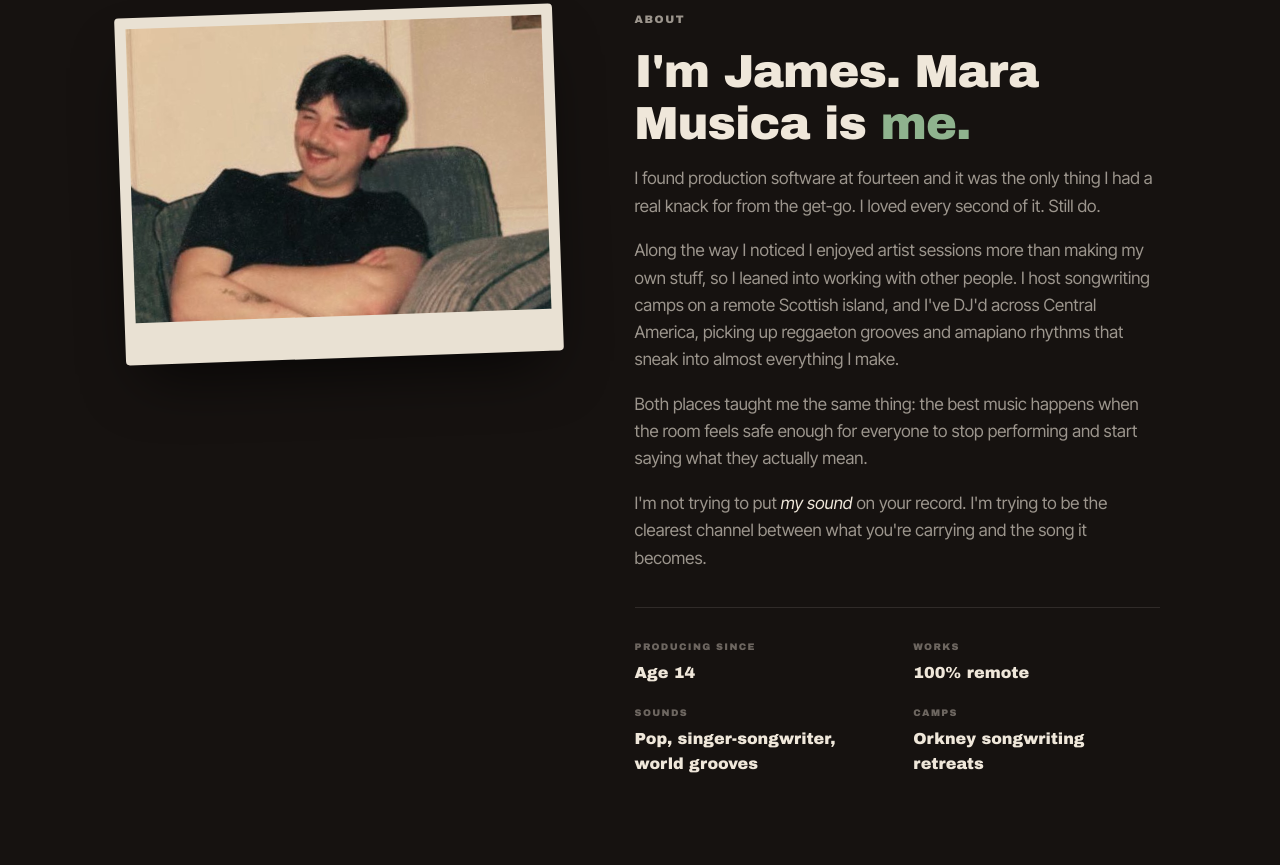
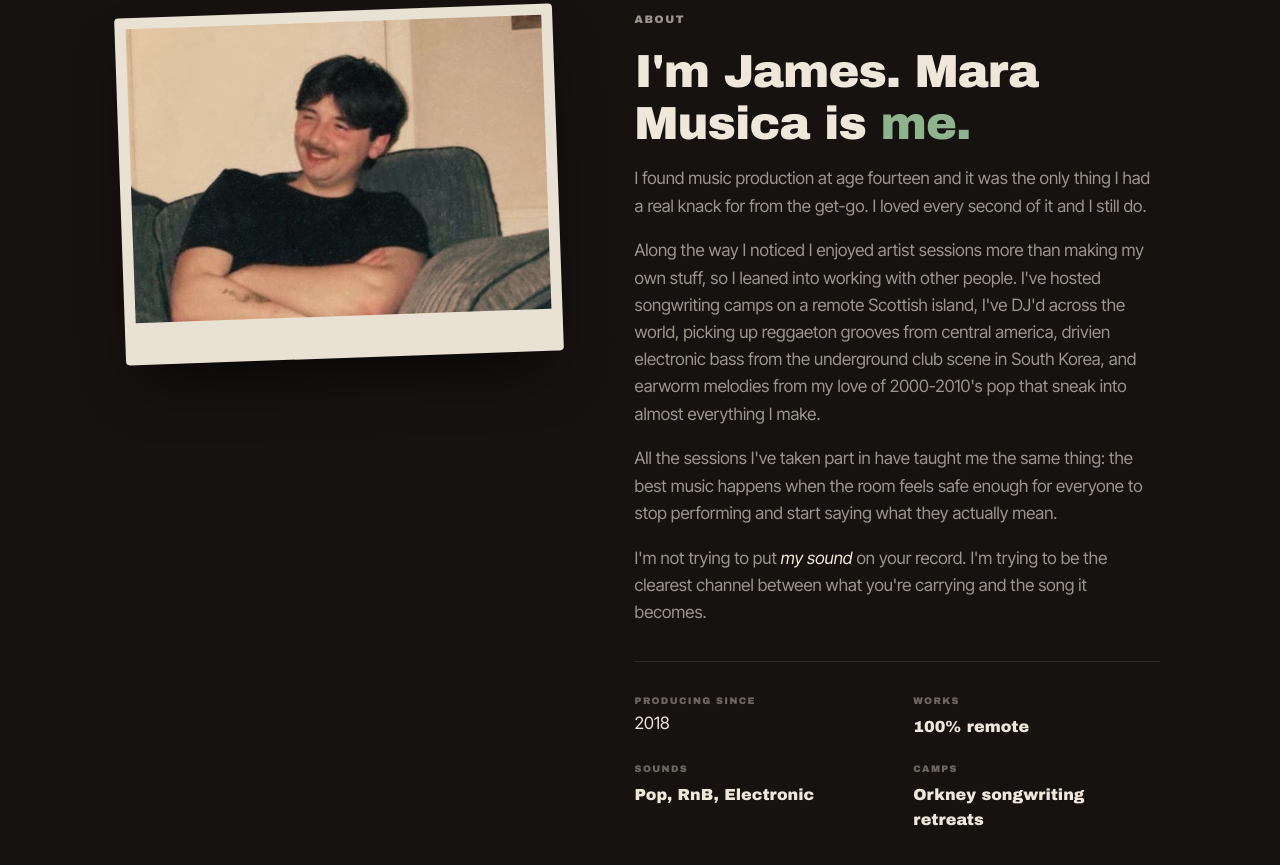
Before and after one commit to jswalker0311/Mara-Musica, a plain HTML site: page index.html in a window 1280 px wide. Shown: the part 4501-5366 px from the top of the page. Drawn offline with Linux system fonts and the light colour scheme; a web font is replaced by a local one.

Commit message:
Revise about section and update facts in index.html
Updated personal description and facts section for clarity and detail.

```diff
--- a/index.html
+++ b/index.html
@@ -173,15 +173,15 @@
         <div class="about__text">
           <p class="eyebrow">About</p>
           <h2 class="h2">I'm James. Mara Musica is <span class="hl">me.</span></h2>
-          <p>I found production software at fourteen and it was the only thing I had a real knack for from the get-go. I loved every second of it. Still do.</p>
-          <p>Along the way I noticed I enjoyed artist sessions more than making my own stuff, so I leaned into working with other people. I host songwriting camps on a remote Scottish island, and I've DJ'd across Central America, picking up reggaeton grooves and amapiano rhythms that sneak into almost everything I make.</p>
-          <p>Both places taught me the same thing: the best music happens when the room feels safe enough for everyone to stop performing and start saying what they actually mean.</p>
+          <p>I found music production at age fourteen and it was the only thing I had a real knack for from the get-go. I loved every second of it and I still do.</p>
+          <p>Along the way I noticed I enjoyed artist sessions more than making my own stuff, so I leaned into working with other people. I've hosted songwriting camps on a remote Scottish island, I've DJ'd across the world, picking up reggaeton grooves from central america, drivien electronic bass from the underground club scene in South Korea, and earworm melodies from my love of 2000-2010's pop that sneak into almost everything I make.</p>
+          <p>All the sessions I've taken part in have taught me the same thing: the best music happens when the room feels safe enough for everyone to stop performing and start saying what they actually mean.</p>
           <p>I'm not trying to put <em>my sound</em> on your record. I'm trying to be the clearest channel between what you're carrying and the song it becomes.</p>
 
           <dl class="facts">
-            <div><dt>Producing since</dt><dd>Age 14</dd></div>
+            <div><dt>Producing since</dt>2018<dd></dd></div>
             <div><dt>Works</dt><dd>100% remote</dd></div>
-            <div><dt>Sounds</dt><dd>Pop, singer-songwriter, world grooves</dd></div>
+            <div><dt>Sounds</dt><dd>Pop, RnB, Electronic</dd></div>
             <div><dt>Camps</dt><dd>Orkney songwriting retreats</dd></div>
           </dl>
         </div>
```
